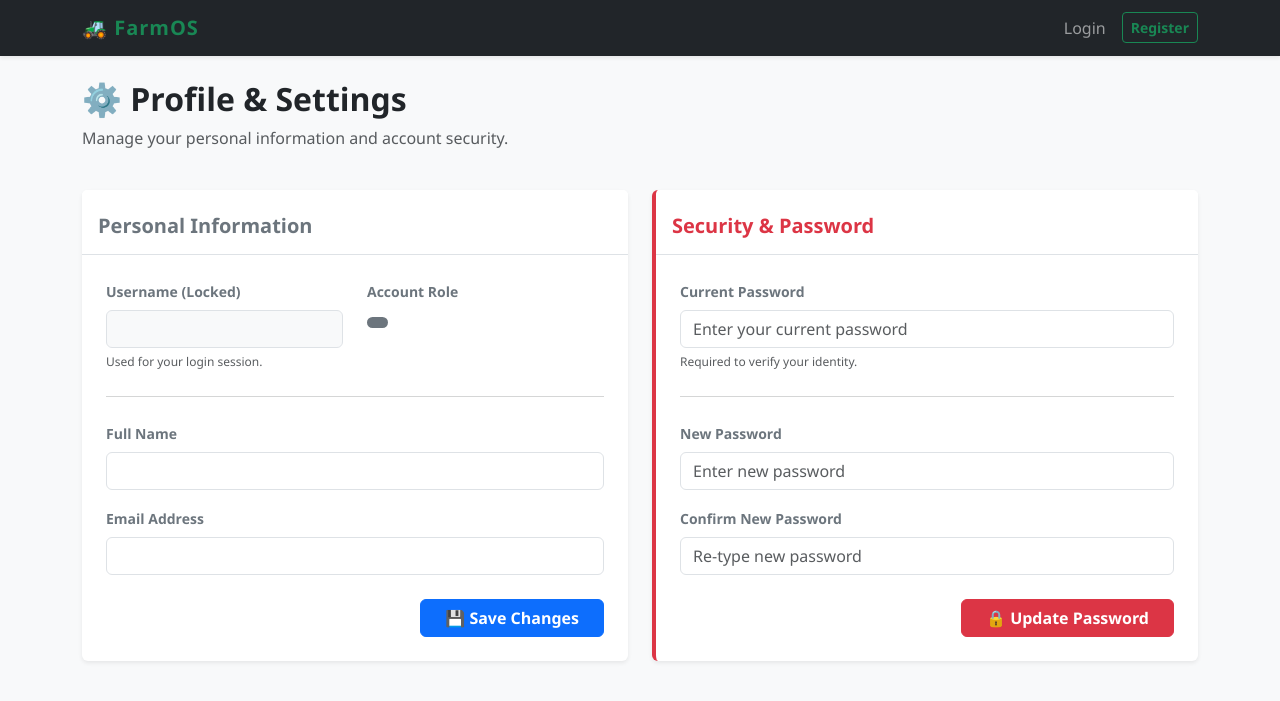
After one commit to profadept/pig_farm_project, a FastAPI app: template templates/profile.html in a window 1280 px wide. The commit adds this page. Shown: the top 701 px of the page. Run offline with FastAPI, Linux system fonts and the light colour scheme; the template is opened without the code that fills it, so the values that code supplies are empty.

Commit message:
feat: build profile settings UI and secure GET route

```diff
--- a/src/main.py
+++ b/src/main.py
@@ -19,7 +19,6 @@ from src.models import (
 )
 
 
-# --- CUSTOM EXCEPTIONS (Our Targeted Alarms) ---
 class AdminAccessDeniedException(Exception):
     """Triggered when a STAFF member tries to perform an ADMIN action."""
 
@@ -96,6 +95,7 @@ def redirect_if_authenticated(
     farm_session: str | None = Cookie(None), session: Session = Depends(get_session)
 ):
     """The Anti-Bouncer: If you already have a VIP badge, you cannot enter here."""
+
     if farm_session:
         statement = select(User).where(User.username == farm_session)
         user = session.exec(statement).first()
@@ -491,6 +491,21 @@ def delete_transaction(
     return RedirectResponse(url="/ledger?msg=deleted", status_code=303)
 
 
+@app.get("/settings", response_class=HTMLResponse)
+def show_settings_page(
+    request: Request,
+    current_user: User = Depends(get_current_user),
+    session: Session = Depends(get_session),
+):
+    """
+    Serves the user profile and settings dashboard.
+    """
+
+    return templates.TemplateResponse(
+        "profile.html", {"request": request, "user": current_user}
+    )
+
+
 @app.post("/transactions/", response_model=Transaction)
 def create_transaction(
     transaction: Transaction,
--- a/templates/base.html
+++ b/templates/base.html
@@ -51,7 +51,7 @@
                 <ul class="navbar-nav ms-auto">
                     {% if user %}
                         <li class="nav-item d-flex align-items-center">
-                            <a class="nav-link text-info fw-bold me-3" href="#">⚙️ Settings</a>
+                            <a class="nav-link text-info fw-bold me-3" href="/settings">⚙️ Settings</a>
                         </li>
 
                         <li class="nav-item d-flex align-items-center">
--- /dev/null
+++ b/templates/profile.html
@@ -0,0 +1,92 @@
+{% extends "base.html" %}
+
+{% block content %}
+<div class="row mb-4">
+    <div class="col-md-8">
+        <h2 class="fw-bold text-dark">⚙️ Profile & Settings</h2>
+        <p class="text-muted">Manage your personal information and account security.</p>
+    </div>
+</div>
+
+<div class="row g-4">
+    <div class="col-md-6">
+        <div class="card shadow-sm border-0 h-100">
+            <div class="card-header bg-white border-bottom pt-4 pb-3">
+                <h5 class="mb-0 fw-bold text-secondary">Personal Information</h5>
+            </div>
+            <div class="card-body p-4">
+
+                <form action="/settings/update-info" method="POST">
+
+                    <div class="row mb-3">
+                        <div class="col-md-6">
+                            <label class="form-label fw-bold text-secondary small">Username (Locked)</label>
+                            <input type="text" class="form-control bg-light" value="{{ user.username }}" readonly disabled>
+                            <small class="text-muted" style="font-size: 0.75rem;">Used for your login session.</small>
+                        </div>
+                        <div class="col-md-6">
+                            <label class="form-label fw-bold text-secondary small">Account Role</label><br>
+                            <span class="badge {% if user.role.value == 'ADMIN' %}bg-primary{% else %}bg-secondary{% endif %} fs-6 mt-1">
+                                {{ user.role.value }}
+                            </span>
+                        </div>
+                    </div>
+
+                    <hr class="text-muted my-4">
+
+                    <div class="mb-3">
+                        <label class="form-label fw-bold text-secondary small">Full Name</label>
+                        <input type="text" class="form-control" name="full_name" value="{{ user.full_name }}" required>
+                    </div>
+
+                    <div class="mb-4">
+                        <label class="form-label fw-bold text-secondary small">Email Address</label>
+                        <input type="email" class="form-control" name="email" value="{{ user.email }}" required>
+                    </div>
+
+                    <div class="text-end">
+                        <button type="submit" class="btn btn-primary fw-bold px-4">💾 Save Changes</button>
+                    </div>
+                </form>
+
+            </div>
+        </div>
+    </div>
+
+    <div class="col-md-6">
+        <div class="card shadow-sm border-0 border-start border-danger border-4 h-100">
+            <div class="card-header bg-white border-bottom pt-4 pb-3">
+                <h5 class="mb-0 fw-bold text-danger">Security & Password</h5>
+            </div>
+            <div class="card-body p-4">
+
+                <form action="/settings/update-password" method="POST">
+
+                    <div class="mb-4">
+                        <label class="form-label fw-bold text-secondary small">Current Password</label>
+                        <input type="password" class="form-control" name="current_password" placeholder="Enter your current password" required>
+                        <small class="text-muted" style="font-size: 0.75rem;">Required to verify your identity.</small>
+                    </div>
+
+                    <hr class="text-muted my-4">
+
+                    <div class="mb-3">
+                        <label class="form-label fw-bold text-secondary small">New Password</label>
+                        <input type="password" class="form-control" name="new_password" placeholder="Enter new password" required minlength="6">
+                    </div>
+
+                    <div class="mb-4">
+                        <label class="form-label fw-bold text-secondary small">Confirm New Password</label>
+                        <input type="password" class="form-control" name="confirm_password" placeholder="Re-type new password" required minlength="6">
+                    </div>
+
+                    <div class="text-end">
+                        <button type="submit" class="btn btn-danger fw-bold px-4">🔒 Update Password</button>
+                    </div>
+                </form>
+
+            </div>
+        </div>
+    </div>
+</div>
+{% endblock %}
```
